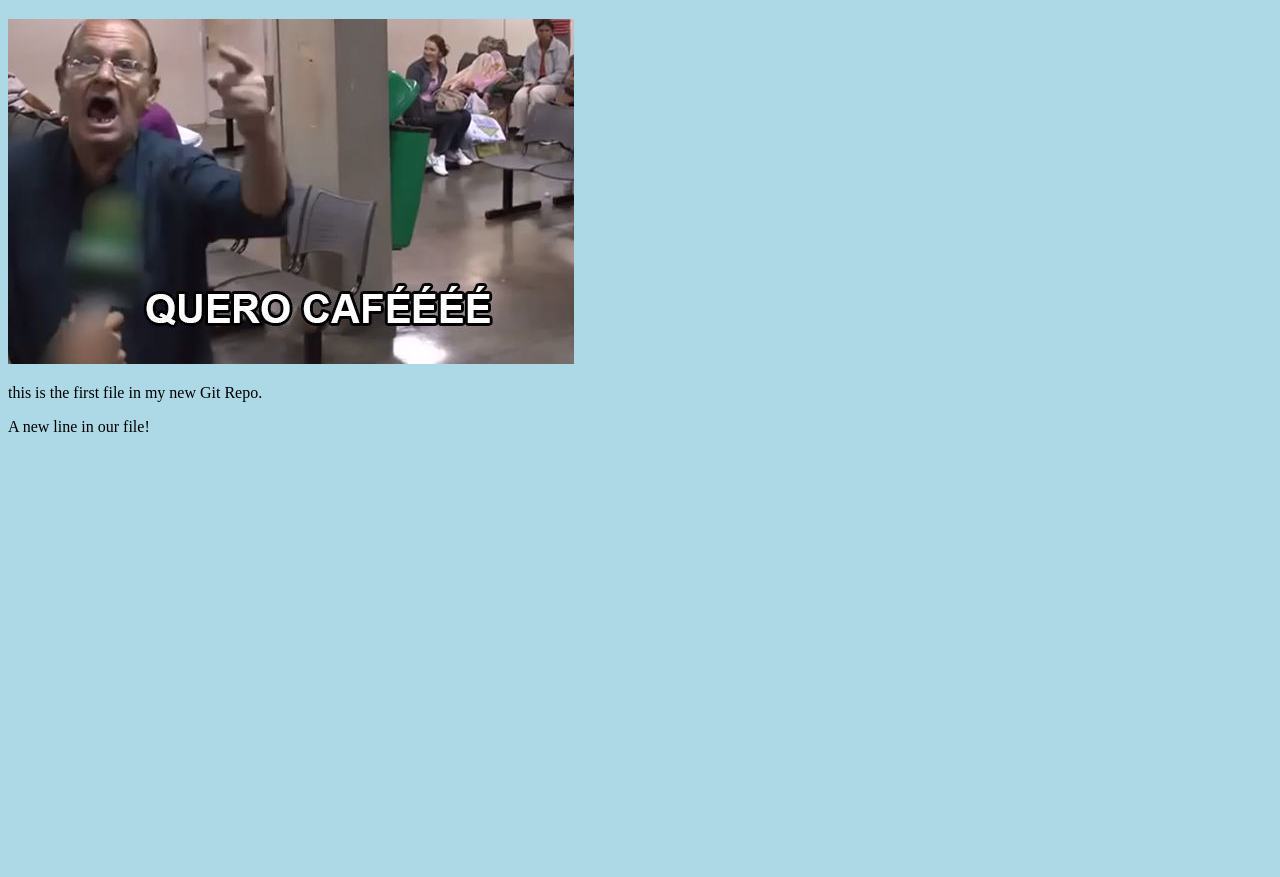
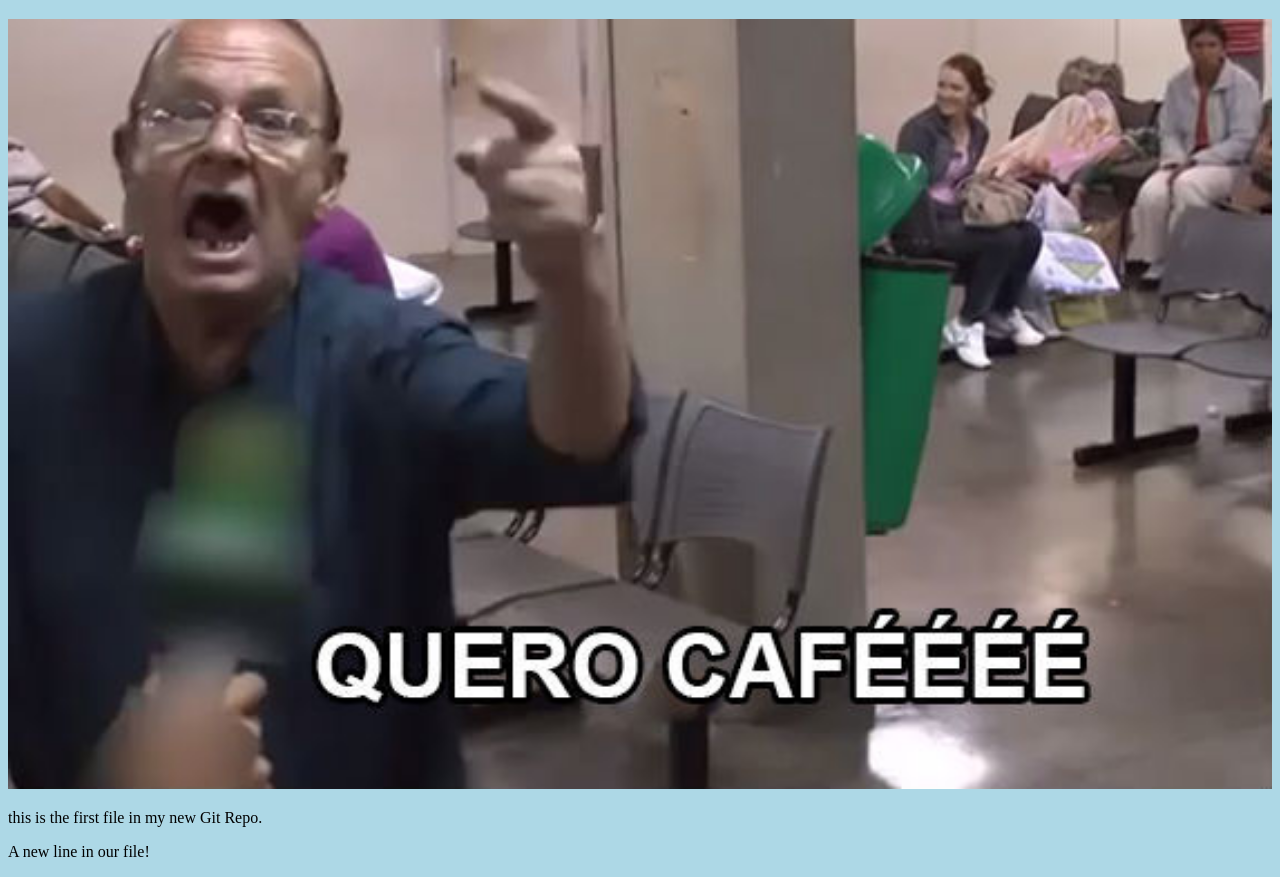
Before and after one commit to Kievv/materia-software, a plain HTML site: page index.html in a window 1280 px wide. Shown: the part 61-938 px from the top of the page. Before the commit the page ends 800 px from the top, so only its background shows below. Drawn offline with Linux system fonts and the light colour scheme.

Commit message:
Second image commit to hello world

```diff
--- a/index.html
+++ b/index.html
@@ -9,7 +9,9 @@
 </head>
 <body>
     <h1>Hello World!</h1>
-    <div class=""><img src="./cafeee.jpeg" alt="quero cafe"></div>
+    <div class="">
+        <img src="./cafeee.jpeg" alt="quero cafe" style="width: 100%;">
+    </div>
     <p>this is the first file in my new Git Repo.</p>
     <p>A new line in our file!</p>
 </body>
```
